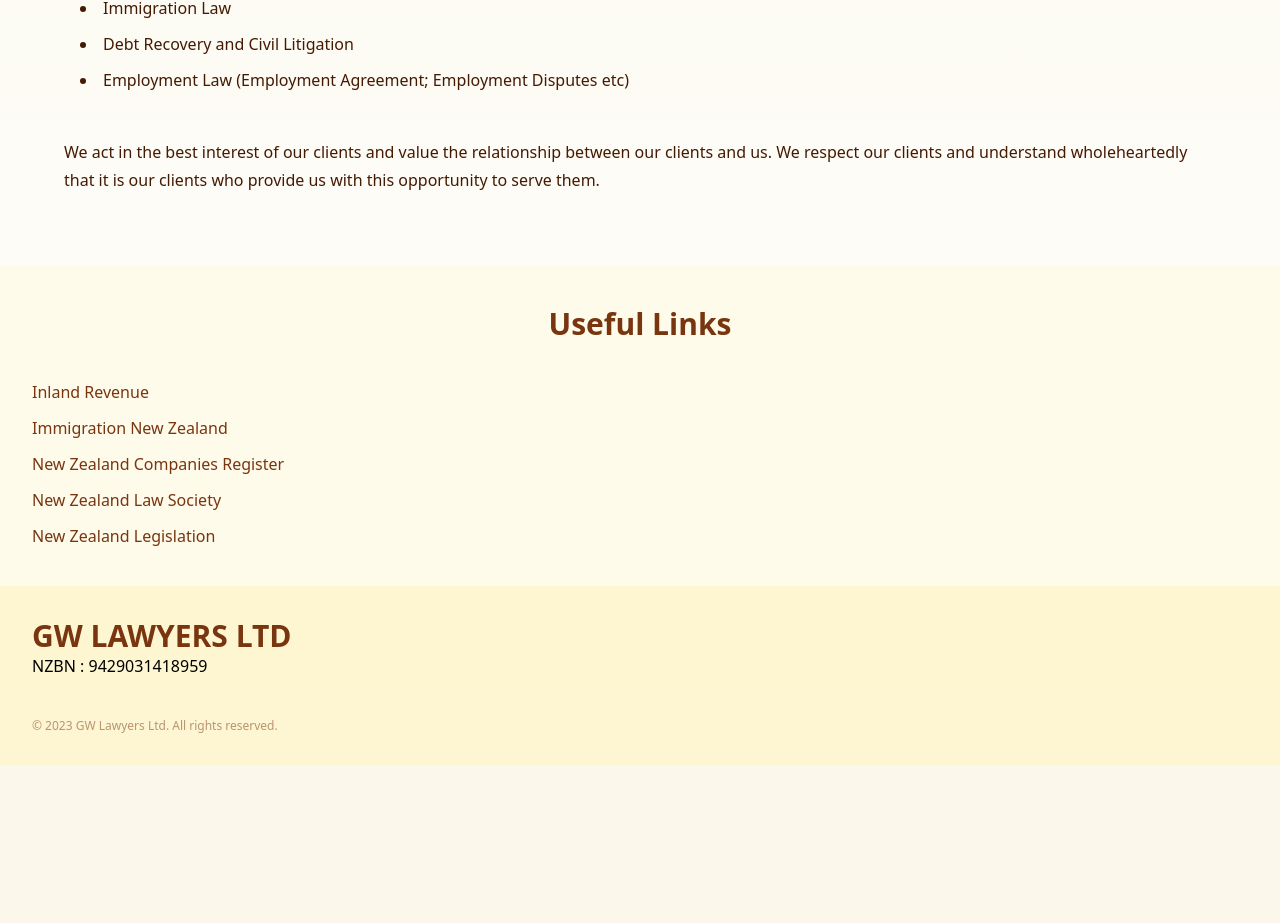
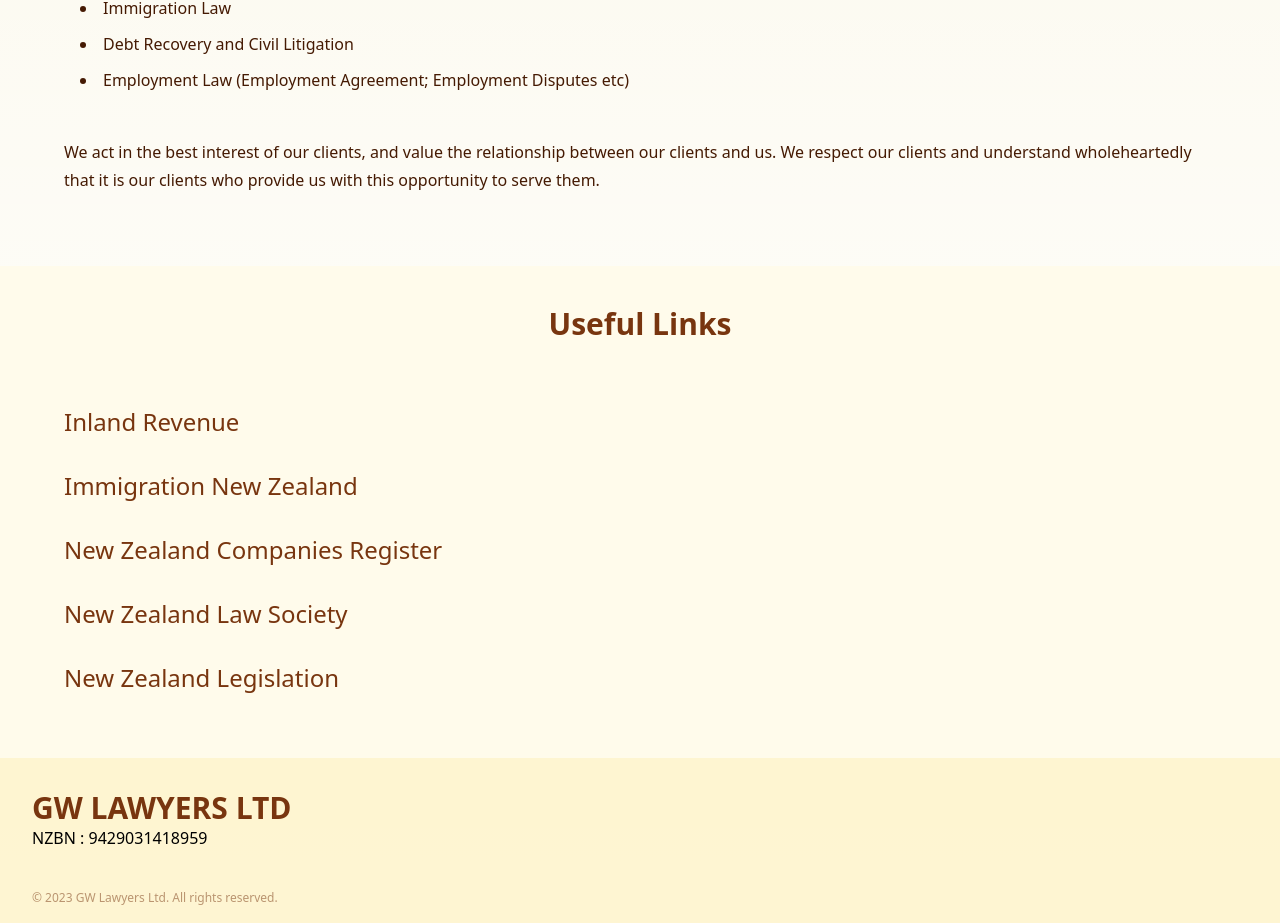
Before and after one commit to ian-jl-chua/gw-lawyers-ltd, a Next.js app: page /about in a window 1280 px wide. Shown: the part 530-1453 px from the top of the page. Before the commit the page ends 1296 px from the top, so only its background shows below. Built offline with nearby package versions, Linux system fonts and the light colour scheme.

Commit message:
CSS for UsefulLinks and SiteLink done

```diff
--- a/src/app/about/page.tsx
+++ b/src/app/about/page.tsx
@@ -34,7 +34,7 @@
         </ul>
       </div>
       <p className="px-4 leading-7 pb-10 md:px-8">
-        We act in the best interest of our clients and value the relationship
+        We act in the best interest of our clients, and value the relationship
         between our clients and us. We respect our clients and understand
         wholeheartedly that it is our clients who provide us with this
         opportunity to serve them.
--- a/src/app/components/SiteLink.tsx
+++ b/src/app/components/SiteLink.tsx
@@ -12,10 +12,14 @@
 
 export default function SiteLink({ links }: SiteLinkProps) {
   return (
-    <ul className="list-inside leading-9">
+    <ul className="px-4 py-4 text-center list-inside leading-10 sm:text-xl lg:px-8 lg:text-left lg:text-2xl">
       {links.map((link) => (
-        <li key={link.id} className="underline-offset-4 hover:text-amber-500 hover:underline hover:decoration-2 ">
-          <Link href={link.linkRef} target="blank">
+        <li key={link.id} className="sm:py-4">
+          <Link
+            href={link.linkRef}
+            className="underline-offset-4 hover:text-amber-600 hover:underline hover:decoration-2 hover:underline-offset-8 "
+            target="blank"
+          >
             {link.linkName}
           </Link>
         </li>
--- a/src/app/globals.css
+++ b/src/app/globals.css
@@ -28,7 +28,7 @@
 
 @layer components {
   .nav-link {
-    @apply text-amber-950/80 hover:text-amber-500 no-underline dark:text-amber-100/80 dark:hover:text-amber-500;
+    @apply text-amber-950/80 hover:text-amber-600 no-underline dark:text-amber-100/80 ;
   }
   .section {
     @apply py-8 px-4 text-amber-950 dark:bg-gradient-to-b from-amber-950 dark:text-amber-50 lg:px-8;
```
